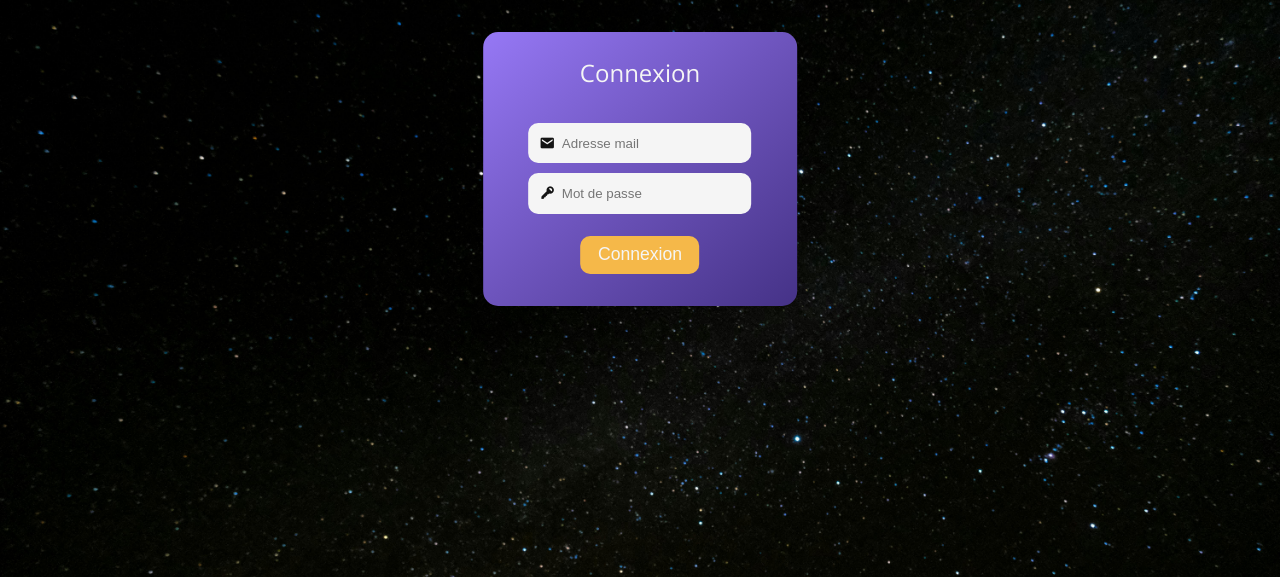
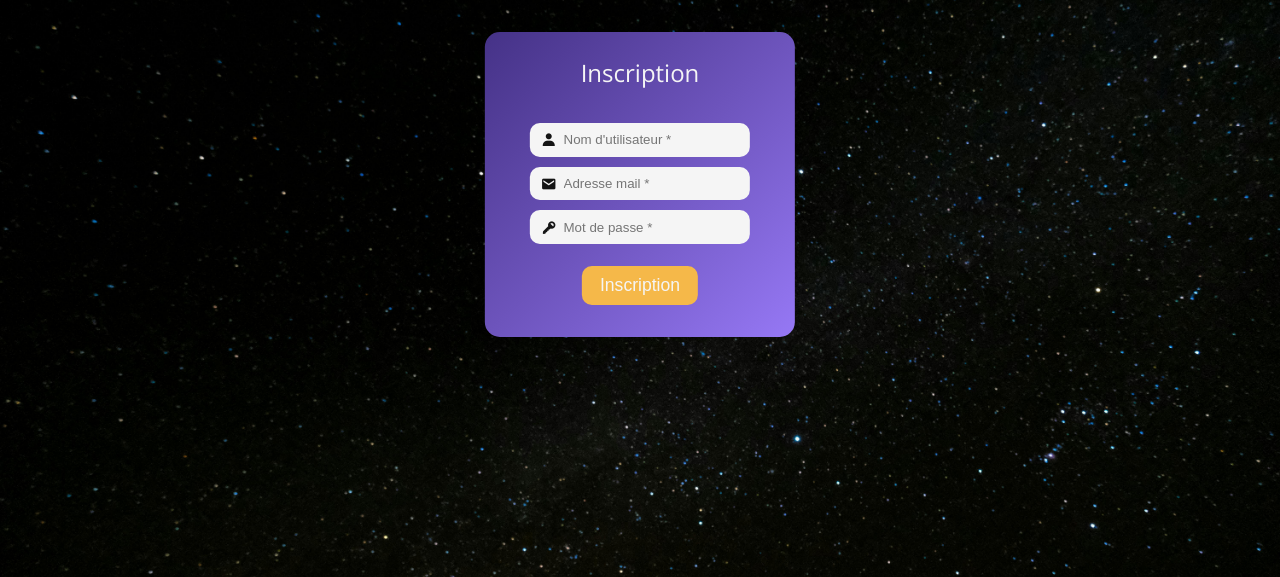
Before and after one commit to ISaejinI/Astra, a PHP site: page /register.php in a window 1280 px wide. Shown: the part 65-642 px from the top of the page. Run offline with PHP 8.4, Linux system fonts and the light colour scheme.

Commit message:
Register OK

```diff
--- a/CSS/_variables.scss
+++ b/CSS/_variables.scss
@@ -12,3 +12,4 @@ $white : #F5F5F5;
 
 $bg-image : url('/src/Sky-bg.jpg');
 $bg-purple-gradiant : linear-gradient(to right bottom, #9678f5, #8166d8, #6d54bc, #5943a1, #453287);
+$bg-purple-gradiant-rev : linear-gradient(to right bottom, #453287, #5943a1, #6d54bc, #8166d8, #9678f5);
--- a/CSS/main.css
+++ b/CSS/main.css
@@ -98,7 +98,7 @@ footer {
 #swiper-box {
   margin: 4em auto;
   max-width: 1100px;
-  background-image: linear-gradient(to right bottom, #9678f5, #8166d8, #6d54bc, #5943a1, #453287);
+  background-image: linear-gradient(to right bottom, #453287, #5943a1, #6d54bc, #8166d8, #9678f5);
   border-radius: 30px;
   padding: 1em 3em;
 }
@@ -155,7 +155,7 @@ main {
 
 /* -- CONNEXION / INSCRIPTION -- */
 .log {
-  background-image: linear-gradient(to right bottom, #9678f5, #8166d8, #6d54bc, #5943a1, #453287);
+  background-image: linear-gradient(to right bottom, #453287, #5943a1, #6d54bc, #8166d8, #9678f5);
   position: absolute;
   top: 50%;
   left: 50%;
@@ -197,7 +197,7 @@ main {
 }
 .log-inp input {
   margin: 0.75em 1em 0 1em;
-  padding: 0.95em;
+  padding: 0.7em;
   padding-left: 2.5em;
   border: none;
   border-radius: 10px;
--- a/CSS/main.scss
+++ b/CSS/main.scss
@@ -61,7 +61,7 @@ footer {
 #swiper-box {
     margin: 4em auto;
     max-width: 1100px;
-    background-image: $bg-purple-gradiant;
+    background-image: $bg-purple-gradiant-rev;
     border-radius: 30px;
     padding: 1em 3em;
 
@@ -126,7 +126,7 @@ main {
 /* -- CONNEXION / INSCRIPTION -- */
 
 .log {
-    background-image: $bg-purple-gradiant;
+    background-image: $bg-purple-gradiant-rev;
     position: absolute;
     top: 50%;
     left: 50%;
@@ -174,7 +174,7 @@ main {
 
     input {
         margin: 0.75em 1em 0 1em;
-        padding: 0.95em;
+        padding: 0.7em;
         padding-left: 2.5em;
         border: none;
         border-radius: 10px;
--- a/views/register.php
+++ b/views/register.php
@@ -10,23 +10,29 @@
 
 <section>
     <div class="log">
-        <p>Connexion</p>
+        <p>Inscription</p>
         <form action="" method="post">
+            <div class="log-inp">
+                <span>
+                    <i class='bx bxs-user'></i>
+                </span>
+                <input type="text" name="username" id="username" required placeholder="Nom d'utilisateur *">
+            </div>
             <div class="log-inp">
                 <span>
                     <i class='bx bxs-envelope'></i>
                 </span>
-                <input type="email" name="email" id="email" required placeholder="Adresse mail">
+                <input type="email" name="email" id="email" required placeholder="Adresse mail *">
             </div>
             <div class="log-inp">
                 <span>
                     <i class='bx bxs-key'></i>
                 </span>
-                <input type="password" name="pwd" id="pwd" required placeholder="Mot de passe">
+                <input type="password" name="pwd" id="pwd" required placeholder="Mot de passe *">
             </div>
             <br>
 
-            <input type="submit" value="Connexion" class="bu-head">
+            <input type="submit" value="Inscription" class="bu-head">
         </form>
     </div>
 </section>
```
Also changed, not shown: 1 other file.
